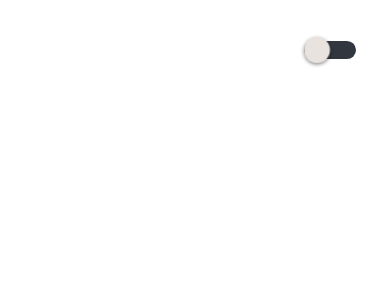
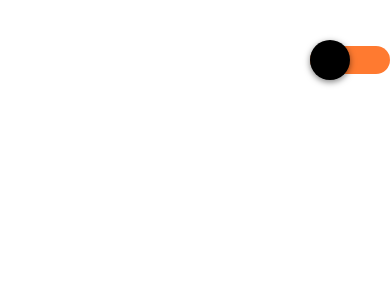
Before and after one commit to Alitorabian88/myMode, a React Native app: screen / in a window 390 px wide. Shown: the top 300 px of the page. Built offline with nearby package versions, Linux system fonts and the light colour scheme.

Commit message:
add toggle Dark mode

```diff
--- a/App.styles.ts
+++ b/App.styles.ts
@@ -18,7 +18,8 @@ export const makeStyles = (isDarkMode: boolean) => {
             justifyContent: 'flex-start',
             alignItems: 'flex-end',
             backgroundColor: theme.background,
-            padding: 40,
+            paddingRight: 20,
+            paddingTop: 50
 
         },
         title: {
--- a/App.tsx
+++ b/App.tsx
@@ -1,8 +1,9 @@
 import "./global.css";
-import {StatusBar, View, Switch} from 'react-native';
+import {StatusBar, View} from 'react-native';
 import {useState} from "react";
 import {makeStyles} from './App.styles';
 import {SafeAreaProvider} from 'react-native-safe-area-context';
+import { Switch } from './src/components/ui/switch';
 
 function App() {
     const [isDarkMode, setIsDarkMode] = useState(false);
@@ -17,19 +18,14 @@ function App() {
 
 function AppContent({isDarkMode, setIsDarkMode}: { isDarkMode: boolean; setIsDarkMode: (v: boolean) => void }) {
     const styles = makeStyles(isDarkMode);
-    const size: 'small' | 'medium' | 'large' = 'large';
-    const scaleMap = { small: 0.9, medium: 1.1, large: 1.3 } as const;
-    const scale = scaleMap[size];
-
     return (
         <View style={styles.container}>
             <Switch
-                          value={isDarkMode}
-                          onValueChange={(isOn: boolean) => setIsDarkMode(isOn)}
-                          trackColor={{ false: '#31363F', true: '#FF7A30' }}
-                          thumbColor={isDarkMode ? '#E9E3DF' : '#E9E3DF'}
-                          style={{ transform: [{ scaleX: scale }, { scaleY: scale }] }}
-                          hitSlop={{ top: 10, bottom: 10, left: 10, right: 10 }}
+                size="large"
+                value={isDarkMode}
+                onValueChange={(isOn: boolean) => setIsDarkMode(isOn)}
+                trackColor={{ false: '#FF7A30', true: '#FF7A30' }}
+                thumbColor={isDarkMode ? '#E9E3DF' : '#000000'}
             />
         </View>
     );
--- /dev/null
+++ b/src/components/ui/switch/index.ts
@@ -0,0 +1,3 @@
+export { UISwitch } from './switch.component';
+export { UISwitch as Switch } from './switch.component';
+export type { UISwitchProps, SwitchSize } from './switch.component';
--- /dev/null
+++ b/src/components/ui/switch/switch.component.tsx
@@ -0,0 +1,35 @@
+import React from 'react';
+import {Switch as RNSwitch, SwitchProps as RNSwitchProps, ViewStyle} from 'react-native';
+
+export type SwitchSize = 'small' | 'medium' | 'large' | number; // number = direct scale value
+
+export type SwitchProps = Omit<RNSwitchProps, 'style'> & {
+    size?: SwitchSize;
+    style?: ViewStyle | ViewStyle[];
+};
+
+const sizeToScale = (size?: SwitchSize) => {
+    if (typeof size === 'number') return size;
+    switch (size) {
+        case 'small':
+            return 1;
+        case 'large':
+            return 2;
+        case 'medium':
+        default:
+            return 1.5;
+    }
+};
+
+export const UISwitch: React.FC<SwitchProps> = ({size = 'medium', style, ...rest}) => {
+    const scale = sizeToScale(size);
+    const transformStyle = {transform: [{scaleX: scale}, {scaleY: scale}]} as const;
+
+    return (
+        <RNSwitch
+            {...rest}
+            style={[transformStyle, style]}
+            hitSlop={{top: 10, bottom: 10, left: 10, right: 10}}
+        />
+    );
+};
```
